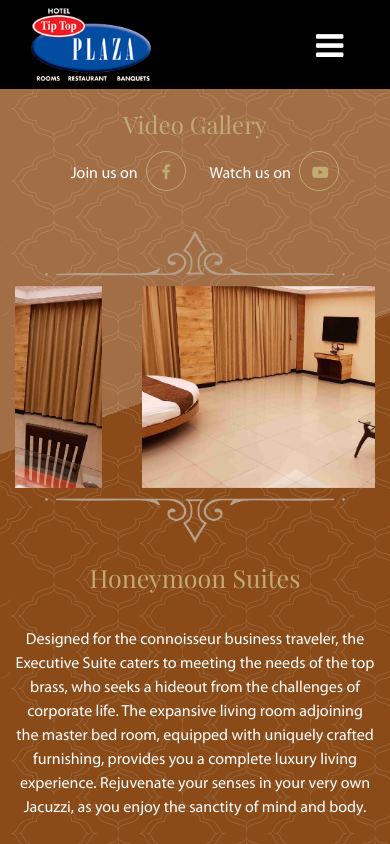
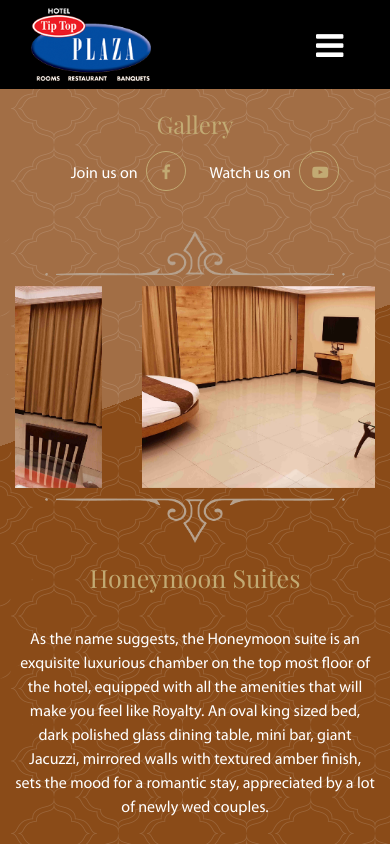
Before and after one commit to sparshturkane/tiptopplaza-html, a plain HTML site: page honeymoon-suites.html in a window 390 px wide. Shown: the top 844 px of the page. Drawn offline with nearby package versions, Linux system fonts and the light colour scheme; some packages are replaced by stand-ins of ours; a script that the page names is missing.

Commit message:
honeymoon done

```diff
--- a/honeymoon-suites.html
+++ b/honeymoon-suites.html
@@ -48,7 +48,7 @@
             <div class="row">
                 <div class="col-md-6 col-lg-8">
                     <div class="info-text gallery-section">
-                        <h1 style="color: #c2aa73;">Video Gallery</h1>
+                        <h1 style="color: #c2aa73;">Gallery</h1>
                     </div>
                 </div>
                 <div class="col-md-6 col-lg-4">
@@ -71,18 +71,10 @@
             <div class="row">
                 <div class="col-md-12">
                     <div class="owl-carousel owl-theme" data-slider-id="1">
-                        <div><a href="http://www.youtube.com/watch?v=TisXJUTWgAg" data-width="768"
-                                data-toggle="lightbox" data-gallery="youtubevideos"><img src="images/honeymoon/1.jpg"
-                                    alt="thumb"></a></div>
-                        <div><a href="http://www.youtube.com/watch?v=TisXJUTWgAg" data-width="768"
-                                data-toggle="lightbox" data-gallery="youtubevideos"><img src="images/honeymoon/3.jpg"
-                                    alt="thumb"></a></div>
-                        <div><a href="http://www.youtube.com/watch?v=TisXJUTWgAg" data-width="768"
-                                data-toggle="lightbox" data-gallery="youtubevideos"><img src="images/honeymoon/4.jpg"
-                                    alt="thumb"></a></div>
-                        <div><a href="http://www.youtube.com/watch?v=TisXJUTWgAg" data-width="768"
-                                data-toggle="lightbox" data-gallery="youtubevideos"><img src="images/honeymoon/5.jpg"
-                                    alt="thumb"></a></div>
+                        <div><img src="images/honeymoon/1.jpg" alt="thumb"></div>
+                        <div><img src="images/honeymoon/3.jpg" alt="thumb"></div>
+                        <div><img src="images/honeymoon/4.jpg" alt="thumb"></div>
+                        <div><img src="images/honeymoon/5.jpg" alt="thumb"></div>
                     </div>
                 </div>
             </div>
@@ -99,19 +91,18 @@
                                 src="images/tilte-right.png" alt="right"></h2>
                     </div>
                     <div class="type-infoTxt text-center">
-                        <p>Designed for the connoisseur business traveler, the Executive Suite caters to meeting the
-                            needs of the top brass, who seeks a hideout from the challenges of corporate life. The
-                            expansive living room adjoining the master bed room, equipped with uniquely crafted
-                            furnishing, provides you a complete luxury living experience. Rejuvenate your senses in your
-                            very own Jacuzzi, as you enjoy the sanctity of mind and body. </p>
+                        <p>
+                                As the name suggests, the Honeymoon suite is an exquisite luxurious chamber on the top most floor of the hotel, equipped with all the amenities that will make you feel like Royalty. An oval king sized bed, dark polished glass dining table, mini bar, giant Jacuzzi, mirrored walls with textured amber finish, sets the mood for a romantic stay, appreciated by a lot of newly wed couples.
+                        </p>
                     </div>
                     <!-- <div class="explore-title text-center margined-top">
                         <h2 style="color: #c2aa73;">Privileges</h2>
                     </div> -->
                     <div class="type-infoTxt text-center">
                         <p>Privileges</p>
-                        <p>The hotel invites you to a complimentary buffet breakfast at the restaurant between 7.30 am
-                            to 10 am. A bottle of packaged drinking are provided complimentary in your mini bar. </p>
+                        <p>
+                                The hotel invites you to a complimentary buffet breakfast at the restaurant between 7.30 am to 10 am. A bottle of packaged drinking are provided complimentary in your mini bar.
+                        </p>
                     </div>
                 </div>
             </div>
@@ -137,7 +128,7 @@
                 </div>
                 <div class="col-md-6 col-lg-6">
                     <div class="facility-img text-center">
-                        <img class="img-fluid" src="images/honeymoon/2.jpg" alt="banquet">
+                        <img class="img-fluid" src="images/honeymoon/bg.png" alt="banquet">
                         <p><a href="#" class="book-now">Book now</a></p>
                     </div>
                 </div>
```
Also changed, not shown: images/honeymoon/bg.png (added).
